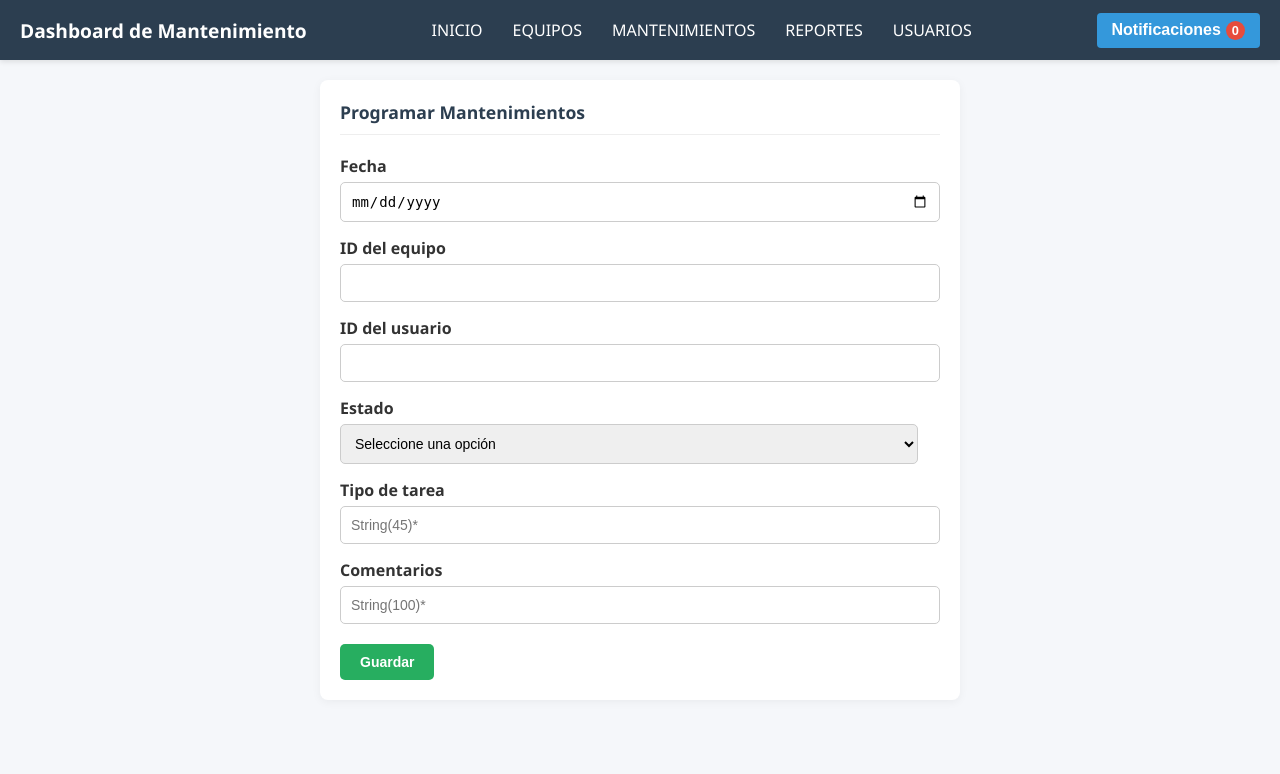
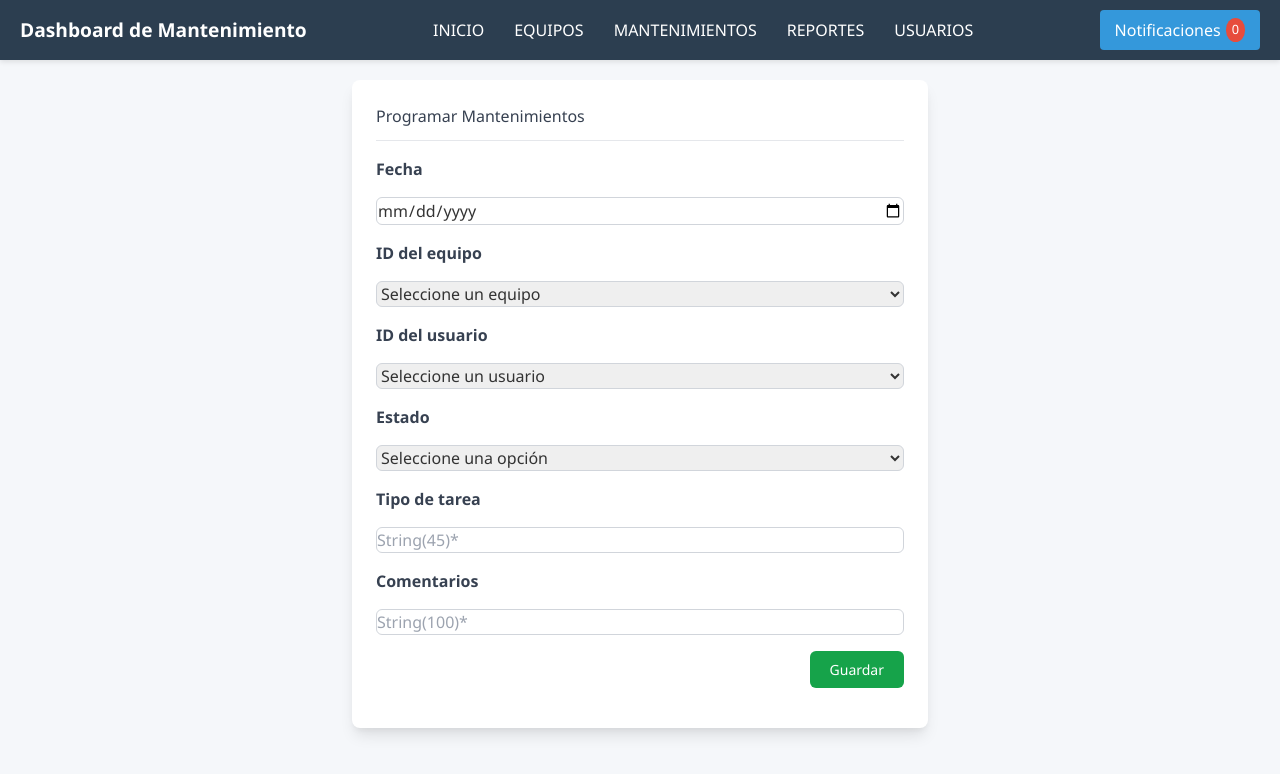
Before and after one commit to oscarzt20/Sistema-Mantenimiento, a PHP site: the page made by pages/programar mantenimiento.php in a window 1280 px wide. Shown: the top 774 px of the page. Run offline with PHP 8.4, Linux system fonts and the light colour scheme; data that the repository does not hold is empty; some libraries are stand-ins or nearby versions.

Commit message:
programar mantenimiento

```diff
--- a/pages/programar mantenimiento.php
+++ b/pages/programar mantenimiento.php
@@ -8,6 +8,8 @@ $database = "mantenimientobd";
 
 // Initialize an empty message variable
 $mensaje = "";
+$equipos = []; // Array to store equipment data
+$usuarios = []; // Array to store user data
 
 // Establish database connection
 $connection = new mysqli($host, $user, $password, $database);
@@ -16,6 +18,31 @@ $connection = new mysqli($host, $user, $password, $database);
 if ($connection->connect_error) {
     die("Error en la conexión: " . $connection->connect_error);
 }
+
+// Fetch equipment IDs and names from the 'equipo' table
+$sql_equipos = "SELECT id_equipo, nombreEquipo FROM equipo ORDER BY nombreEquipo ASC";
+$result_equipos = $connection->query($sql_equipos);
+if ($result_equipos) {
+    while ($row = $result_equipos->fetch_assoc()) {
+        $equipos[] = $row;
+    }
+    $result_equipos->free();
+} else {
+    $mensaje .= "<div class='alert alert-danger'>Error al cargar equipos: " . $connection->error . "</div>";
+}
+
+// Fetch user IDs and names from the 'usuario' table
+$sql_usuarios = "SELECT id_usuario, nombreUsuario FROM usuario ORDER BY nombreUsuario ASC";
+$result_usuarios = $connection->query($sql_usuarios);
+if ($result_usuarios) {
+    while ($row = $result_usuarios->fetch_assoc()) {
+        $usuarios[] = $row;
+    }
+    $result_usuarios->free();
+} else {
+    $mensaje .= "<div class='alert alert-danger'>Error al cargar usuarios: " . $connection->error . "</div>";
+}
+
 
 // Check if the form has been submitted
 if ($_SERVER["REQUEST_METHOD"] == "POST") {
@@ -64,127 +91,142 @@ $connection->close();
     <meta charset="UTF-8">
     <meta name="viewport" content="width=device-width, initial-scale=1.0">
     <title>Programar Mantenimientos</title>
-
+    <!-- Tailwind CSS CDN -->
+    <script src="https://cdn.tailwindcss.com"></script>
+    <!-- Font Awesome for icons (if needed, e.g., for notification bell) -->
+    <link rel="stylesheet" href="https://cdnjs.cloudflare.com/ajax/libs/font-awesome/6.0.0-beta3/css/all.min.css">
+    <link rel="stylesheet" href="/Styles/estiloGeneral.css">
     <style>
-        /* Estilos generales */
-        body {
-            font-family: 'Segoe UI', Tahoma, Geneva, Verdana, sans-serif;
-            margin: 0;
-            padding: 0;
-            background-color: #f5f7fa;
-            color: #333;
-        }
-
-        /* Contenedor principal */
+        /* Main content and cards */
         .container {
-            padding: 20px;
+            padding: 1.25rem;
+            /* p-5 */
+            flex-grow: 1;
+            /* Allow container to grow and take available space */
+            margin: auto;
+            /* Center horizontally and vertically within flex container */
+            width: 100%;
+            /* Ensure it takes full width within its flex context */
         }
 
         .row {
             display: flex;
             flex-wrap: wrap;
-            margin-bottom: 20px;
-            gap: 20px;
             justify-content: center;
-            /* Center the cards */
+            gap: 1.25rem;
+            /* gap-5 */
+            margin-bottom: 1.25rem;
+            /* mb-5 */
         }
 
-        /* Tarjetas */
         .card1 {
             background-color: white;
-            border-radius: 8px;
-            box-shadow: 0 2px 10px rgba(0, 0, 0, 0.05);
-            padding: 20px;
-            width: 70%;
-            max-width: 600px;
-            /* Max width for better readability */
-        }
-
-        .card2 {
-            background-color: white;
-            border-radius: 8px;
-            box-shadow: 0 2px 10px rgba(0, 0, 0, 0.05);
-            padding: 20px;
-            width: 20%;
-            min-width: 200px;
-            /* Minimum width for smaller screens */
+            border-radius: 0.5rem;
+            /* rounded-lg */
+            box-shadow: 0 10px 15px -3px rgba(0, 0, 0, 0.1), 0 4px 6px -2px rgba(0, 0, 0, 0.05);
+            /* shadow-lg */
+            padding: 1.5rem;
+            /* p-6 */
+            width: 100%;
+            max-width: 36rem;
+            /* max-w-xl */
         }
 
         h3 {
-            margin-top: 0;
-            margin-bottom: 20px;
-            color: #2c3e50;
-            font-size: 1.1rem;
-            border-bottom: 1px solid #eee;
-            padding-bottom: 10px;
+            font-size: 1.25rem;
+            /* text-xl */
+            font-weight: 600;
+            /* font-semibold */
+            color: #374151;
+            /* text-gray-700 */
+            border-bottom: 1px solid #e5e7eb;
+            /* border-b border-gray-200 */
+            padding-bottom: 0.75rem;
+            /* pb-3 */
+            margin-bottom: 1.25rem;
+            /* mb-5 */
             display: flex;
             justify-content: space-between;
             align-items: center;
         }
 
-        /* Formulario de mantenimiento */
         label {
             display: block;
-            margin-top: 15px;
-            font-weight: bold;
+            margin-top: 1rem;
+            /* mt-4 */
+            font-weight: 600;
+            /* font-semibold */
+            color: #374151;
+            /* text-gray-700 */
         }
 
         input,
         select,
         textarea {
-            width: calc(100% - 22px);
-            /* Adjust width to account for padding and border */
-            padding: 10px;
-            margin-top: 5px;
-            border: 1px solid #ccc;
-            border-radius: 5px;
-            font-size: 14px;
+            width: 100%;
+            padding: 0.5rem;
+            /* p-2 */
+            margin-top: 0.25rem;
+            /* mt-1 */
+            border: 1px solid #d1d5db;
+            /* border border-gray-300 */
+            border-radius: 0.375rem;
+            /* rounded-md */
+            font-size: 0.875rem;
+            /* text-sm */
         }
 
-        .error-message {
-            color: #cc0000;
-            font-size: 13px;
-            margin-top: 5px;
+        input:focus,
+        select:focus,
+        textarea:focus {
+            outline: 2px solid transparent;
+            outline-offset: 2px;
+            box-shadow: 0 0 0 2px #3b82f6;
+            /* focus:ring-blue-500 */
+            border-color: #3b82f6;
+            /* focus:border-blue-500 */
         }
 
-        .valid-icon {
-            color: #00aa00;
-            font-weight: bold;
-            display: none;
-            margin-left: 5px;
-        }
-
-        .photo-section {
-            width: 100%;
-            text-align: center;
-        }
-
-        .user-photo {
-            width: 50%;
-            height: 150px;
-            object-fit: cover;
-            border: 1px solid #ccc;
-            border-radius: 5px;
-            margin-bottom: 10px;
-        }
 
         .buttons {
-            margin-top: 20px;
+            margin-top: 1.5rem;
+            /* mt-6 */
             display: flex;
             justify-content: flex-end;
-            /* Align buttons to the right */
-            gap: 10px;
-            /* Space between buttons */
+            gap: 0.75rem;
+            /* gap-3 */
         }
 
         .create-button,
         .back-button {
-            padding: 10px 20px;
+            padding-left: 1.25rem;
+            /* px-5 */
+            padding-right: 1.25rem;
+            /* px-5 */
+            padding-top: 0.5rem;
+            /* py-2 */
+            padding-bottom: 0.5rem;
+            /* py-2 */
             color: white;
-            border: none;
-            border-radius: 5px;
+            border-radius: 0.375rem;
+            /* rounded-md */
             cursor: pointer;
-            font-size: 14px;
+            font-size: 0.875rem;
+            /* text-sm */
+            font-weight: 500;
+            /* font-medium */
+            transition-property: background-color;
+            transition-duration: 300ms;
+        }
+
+        .create-button {
+            background-color: #16a34a;
+            /* bg-green-600 */
+        }
+
+        .create-button:hover {
+            background-color: #15803d;
+            /* hover:bg-green-700 */
         }
 
         .create-button[disabled] {
@@ -192,211 +234,64 @@ $connection->close();
             cursor: not-allowed;
         }
 
-        .create-button {
-            background-color: #27ae60;
-        }
-
-        .back-button {
-            background-color: #e74c3c;
-        }
-
-        /* Navbar styles */
-        .navbar {
-            display: flex;
-            justify-content: space-between;
-            align-items: center;
-            background-color: #2c3e50;
-            color: white;
-            padding: 0 20px;
-            height: 60px;
-            box-shadow: 0 2px 5px rgba(0, 0, 0, 0.1);
-        }
-
-        .navbar-brand {
-            font-size: 1.2rem;
-            font-weight: bold;
-        }
-
-        .navbar-menu {
-            display: flex;
-            list-style: none;
-            margin: 0;
-            padding: 0;
-        }
-
-        .navbar-menu li {
-            padding: 0 15px;
-            cursor: pointer;
-            height: 100%;
-            display: flex;
-            align-items: center;
-            transition: background-color 0.3s;
-            position: relative;
-        }
-
-        .navbar-menu li:hover {
-            background-color: #34495e;
-        }
-
-        .navbar-menu li.active {
-            background-color: #3498db;
-        }
-
-        .dropdown {
-            position: relative;
-            display: inline-block;
-            height: 100%;
-        }
-
-        .dropdown-content {
-            display: none;
-            position: absolute;
-            background-color: #2c3e50;
-            min-width: 160px;
-            box-shadow: 0px 8px 16px 0px rgba(0, 0, 0, 0.2);
-            z-index: 1;
-            top: 100%;
-            left: 0;
-            margin-top: 0;
-        }
-
-        .dropdown-content a {
-            color: white;
-            padding: 12px 16px;
-            text-decoration: none;
-            display: block;
-        }
-
-        .dropdown-content a:hover {
-            background-color: #34495e;
-        }
-
-        .dropdown:hover .dropdown-content {
-            display: block;
-        }
-
-        .dropdown button {
-            text-align: left;
-            padding: 10px 15px;
-            border: none;
-            background-color: transparent;
-            color: white;
-            font-size: 0.95rem;
-            cursor: pointer;
-        }
-
-        .dropdown button:hover {
-            background-color: #3d566e;
-        }
-
-        .navbar-notifications {
-            position: relative;
-        }
-
-        .notification-btn {
-            background-color: #3498db;
-            color: white;
-            border: none;
-            padding: 8px 15px;
-            border-radius: 4px;
-            cursor: pointer;
-            display: flex;
-            align-items: center;
-        }
-
-        .badge {
-            background-color: #e74c3c;
-            color: white;
-            border-radius: 50%;
-            padding: 2px 6px;
-            font-size: 0.8rem;
-            margin-left: 5px;
-        }
-
-        .badge.blue {
-            background-color: #3498db;
-        }
-
-        .badge.red {
-            background-color: #e74c3c;
-        }
-
-        .notification-dropdown {
-            display: none;
-            position: absolute;
-            right: 0;
-            top: 40px;
-            background-color: white;
-            min-width: 250px;
-            box-shadow: 0 2px 10px rgba(0, 0, 0, 0.1);
-            border-radius: 4px;
-            z-index: 100;
-            padding: 10px 0;
-        }
-
-        .notification-dropdown.show {
-            display: block;
-        }
-
-        .notification-item {
-            padding: 10px 15px;
-            border-bottom: 1px solid #eee;
-            cursor: pointer;
-        }
-
-        .notification-item:hover {
-            background-color: #f5f7fa;
-        }
-
-        /* Styles for alert messages */
+        /* Alert messages */
         .alert {
-            padding: 15px;
-            margin-bottom: 20px;
-            border: 1px solid transparent;
-            border-radius: 4px;
-            font-size: 16px;
+            padding: 1rem;
+            /* p-4 */
+            margin-bottom: 1rem;
+            /* mb-4 */
+            border-radius: 0.375rem;
+            /* rounded-md */
+            font-size: 1rem;
+            /* text-base */
         }
 
         .alert-success {
-            color: #3c763d;
-            background-color: #dff0d8;
-            border-color: #d6e9c6;
+            background-color: #d1fae5;
+            /* bg-green-100 */
+            color: #047857;
+            /* text-green-700 */
+            border: 1px solid #a7f3d0;
+            /* border border-green-200 */
         }
 
         .alert-danger {
-            color: #a94442;
-            background-color: #f2dede;
-            border-color: #ebccd1;
+            background-color: #fee2e2;
+            /* bg-red-100 */
+            color: #b91c1c;
+            /* text-red-700 */
+            border: 1px solid #fecaca;
+            /* border border-red-200 */
         }
 
         /* Responsive adjustments */
         @media (max-width: 768px) {
             .navbar-menu {
                 display: none;
-                /* Hide menu on small screens by default */
                 flex-direction: column;
                 position: absolute;
-                top: 60px;
+                top: 4rem;
+                /* top-16 */
                 left: 0;
                 width: 100%;
-                background-color: #2c3e50;
-                box-shadow: 0 2px 5px rgba(0, 0, 0, 0.1);
+                background-color: #1a202c;
+                /* bg-gray-900 */
+                box-shadow: 0 4px 6px -1px rgba(0, 0, 0, 0.1), 0 2px 4px -1px rgba(0, 0, 0, 0.06);
             }
 
             .navbar-menu.active {
                 display: flex;
-                /* Show menu when active */
             }
 
             .navbar-menu li {
                 width: 100%;
                 text-align: center;
-                padding: 10px 0;
+                padding: 0.625rem 0;
+                /* py-2.5 */
             }
 
             .dropdown-content {
                 position: static;
-                /* Make dropdown content static on small screens */
                 width: 100%;
                 box-shadow: none;
             }
@@ -404,7 +299,6 @@ $connection->close();
             .card1,
             .card2 {
                 width: 95%;
-                /* Make cards take full width on small screens */
                 margin: 0 auto;
             }
 
@@ -418,74 +312,79 @@ $connection->close();
 
 <body>
 
-	<!-- Barra de navegación horizontal -->
-    <script src="../scripts/notificaciones.js" defer></script>
-	<link rel="stylesheet" href="../Styles/estiloGeneral.css" />
-
     <nav class="navbar">
         <div class="navbar-brand">Dashboard de Mantenimiento</div>
         <ul class="navbar-menu">
-            <li><a href="dashboard.php" style="color: inherit; text-decoration: none;">INICIO</a></li>
+            <li><a href="dashboard.php" class="text-white no-underline">INICIO</a></li>
             <li class="dropdown">
-                <a href="#" style="color: inherit; text-decoration: none;">EQUIPOS</a>
+                <a href="#" class="text-white no-underline">EQUIPOS</a>
                 <div class="dropdown-content">
                     <a href="registroEquipos.html">Registrar Equipo</a>
                     <a href="editarEliminarEquipos.php">Editar/Eliminar Equipo</a>
                 </div>
             </li>
             <li class="dropdown">
-                <a>MANTENIMIENTOS</a>
+                <a class="text-white no-underline">MANTENIMIENTOS</a>
                 <div class="dropdown-content">
-                    <!-- <a href="reporte de mantenimiento.html" style="color: inherit; text-decoration: none;">Reporte de
-                        mantenimiento</a> -->
-                    <a href="programar mantenimiento.html">Programar mantenimiento</a>
-
+                    <a href="programar mantenimiento.php" class="active">Programar mantenimiento</a>
                     <a href="historialMantenimientos.php">Historial de mantenimientos</a>
                 </div>
             </li>
             <li class="dropdown">
-                <a href="#" style="color: inherit; text-decoration: none;">REPORTES</a>
+                <a href="#" class="text-white no-underline">REPORTES</a>
                 <div class="dropdown-content">
                     <a href="generarReportes.php">Generar Reportes</a>
                     <a href="mostrarReportes.php">Mostrar Reportes</a>
                 </div>
             </li>
             <li class="dropdown">
-                <a>USUARIOS</a>
+                <a class="text-white no-underline">USUARIOS</a>
                 <div class="dropdown-content">
-                    <!-- <a href="Pantalla 12.html" style="color: inherit; text-decoration: none;">Registro de Usuarios</a>  -->
                     <a href="informacionUsuario.php">Gestionar Usuarios</a>
                     <button class="btt-info" id="cerrarSesion">Cerrar sesión</button>
                 </div>
             </li>
         </ul>
         <div class="navbar-notifications">
-            <button class="notification-btn" onclick="toggleDropdown()">
+            <button class="notification-btn" id="notificationBtn">
                 Notificaciones <span id="notification-badge" class="badge">0</span>
             </button>
-            <div class="notification-dropdown" id="dropdown">
+            <div class="notification-dropdown" id="notificationDropdown">
                 <div id="noNotifications" class="no-notifications">No hay notificaciones.</div>
             </div>
         </div>
     </nav>
 
-    <!-- Contenido principal -->
     <div class="container">
         <div class="row">
-            <!-- Tarjeta de programar mantenimientos -->
             <div class="card1">
                 <h3>Programar Mantenimientos</h3>
-                <!-- Message display area -->
+                <div id="message-display" class="mb-4">
                     <?php echo $mensaje; ?>
-                <form id="maintenance-form" method="POST" action="<?php echo htmlspecialchars($_SERVER["PHP_SELF"]); ?>">
+                </div>
+                <form id="maintenance-form" class="space-y-4" method="POST" action="<?php echo htmlspecialchars($_SERVER["PHP_SELF"]); ?>">
                     <label for="date">Fecha</label>
                     <input type="date" id="date" name="fecha" required>
 
                     <label for="id_equipo">ID del equipo</label>
-                    <input type="number" id="id_equipo" name="id_equipo" required>
+                    <select id="id_equipo" name="id_equipo" required>
+                        <option value="">Seleccione un equipo</option>
+                        <?php foreach ($equipos as $equipo) : ?>
+                            <option value="<?php echo htmlspecialchars($equipo['id_equipo']); ?>">
+                                <?php echo htmlspecialchars($equipo['id_equipo'] . ' - ' . $equipo['nombre_equipo']); ?>
+                            </option>
+                        <?php endforeach; ?>
+                    </select>
 
                     <label for="id_usuario">ID del usuario</label>
-                    <input type="number" id="id_usuario" name="id_usuario" required>
+                    <select id="id_usuario" name="id_usuario" required>
+                        <option value="">Seleccione un usuario</option>
+                        <?php foreach ($usuarios as $usuario) : ?>
+                            <option value="<?php echo htmlspecialchars($usuario['id_usuario']); ?>">
+                                <?php echo htmlspecialchars($usuario['id_usuario'] . ' - ' . $usuario['nombreUsuario']); ?>
+                            </option>
+                        <?php endforeach; ?>
+                    </select>
 
                     <label for="estado">Estado</label>
                     <select id="estado" name="estado" required>
@@ -504,56 +403,53 @@ $connection->close();
 
                     <div class="buttons">
                         <button type="submit" class="create-button">Guardar</button>
-                        <!-- You might want to add a back button or a reset button -->
-                        <!-- <button type="reset" class="back-button">Limpiar</button> -->
                     </div>
                 </form>
+                <div class="mt-4 text-sm text-gray-600" id="userIdDisplay">
+                    <!-- User ID will not be displayed in PHP version as it's client-side Firebase specific -->
                 </div>
-            <!-- The card2 was commented out in your original CSS, but if you want to use it, you can uncomment this div -->
-            <!-- <div class="card2">
-                <h3>Información Adicional</h3>
-                <div class="photo-section">
-                    <img src="https://placehold.co/150x150/cccccc/333333?text=User+Photo" alt="User Photo" class="user-photo">
-                    <p>Detalles del usuario o equipo.</p>
             </div>
-            </div> -->
         </div>
     </div>
 
     <script>
         // JavaScript for notification dropdown
-        document.addEventListener('DOMContentLoaded', function() {
+        function toggleNotificationDropdown() {
+            const notificationDropdown = document.getElementById('notificationDropdown');
+            notificationDropdown.classList.toggle('show');
+        }
+
+        document.addEventListener('DOMContentLoaded', () => {
             const notificationBtn = document.getElementById('notificationBtn');
             const notificationDropdown = document.getElementById('notificationDropdown');
+            const cerrarSesionBtn = document.getElementById('cerrarSesion');
+            const maintenanceForm = document.getElementById('maintenance-form');
 
+            // Close notification dropdown if clicked outside
+            window.addEventListener('click', (event) => {
                 if (notificationBtn && notificationDropdown) {
-                notificationBtn.addEventListener('click', function() {
-                    notificationDropdown.classList.toggle('show');
-                });
-
-                // Close the dropdown if the user clicks outside of it
-                window.addEventListener('click', function(event) {
-                    if (!event.target.matches('#notificationBtn') && !event.target.closest('.notification-dropdown')) {
+                    if (!notificationBtn.contains(event.target) && !notificationDropdown.contains(event.target)) {
                         if (notificationDropdown.classList.contains('show')) {
                             notificationDropdown.classList.remove('show');
                         }
                     }
+                }
             });
+
+            if (notificationBtn) {
+                notificationBtn.addEventListener('click', toggleNotificationDropdown);
             }
 
-            // JavaScript for "Cerrar sesión" button (example, actual logout would involve server-side logic)
-            const cerrarSesionBtn = document.getElementById('cerrarSesion');
+            // Placeholder for "Cerrar sesión" functionality
             if (cerrarSesionBtn) {
-                cerrarSesionBtn.addEventListener('click', function() {
+                cerrarSesionBtn.addEventListener('click', () => {
+                    alert('Cerrando sesión... (Funcionalidad de cierre de sesión real no implementada en este demo)');
                     // In a real application, this would send a request to a logout.php script
-                    // For demonstration, a simple alert is used.
-                    alert('Cerrando sesión...');
                     // Example: window.location.href = 'logout.php';
                 });
             }
 
             // Client-side form validation (optional, but good practice)
-            const maintenanceForm = document.getElementById('maintenance-form');
             if (maintenanceForm) {
                 maintenanceForm.addEventListener('submit', function(event) {
                     const date = document.getElementById('date').value;
@@ -563,8 +459,6 @@ $connection->close();
                     const tipoTarea = document.getElementById('tipo_tarea').value;
 
                     if (!date || !idEquipo || !idUsuario || !estado || !tipoTarea) {
-                        // This alert is a fallback if 'required' attribute fails or for custom validation messages
-                        // The PHP side will also validate and show a message if needed.
                         alert('Por favor, complete todos los campos obligatorios.');
                         event.preventDefault(); // Prevent form submission if client-side validation fails
                     }
```
Lines whose indentation alone changed are shown as unchanged.
